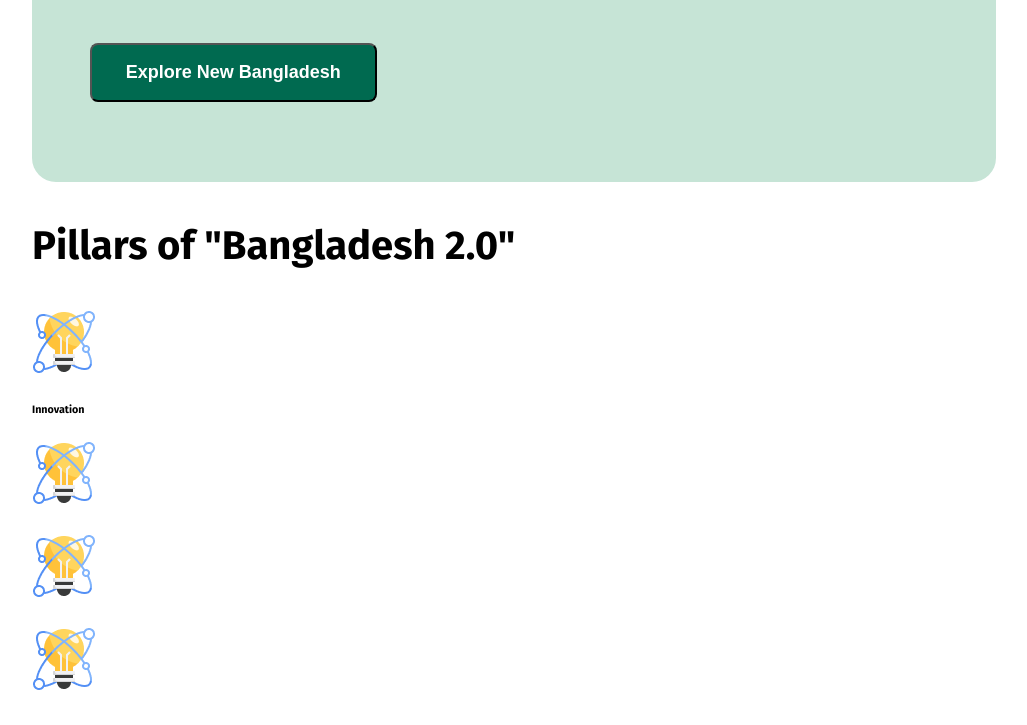
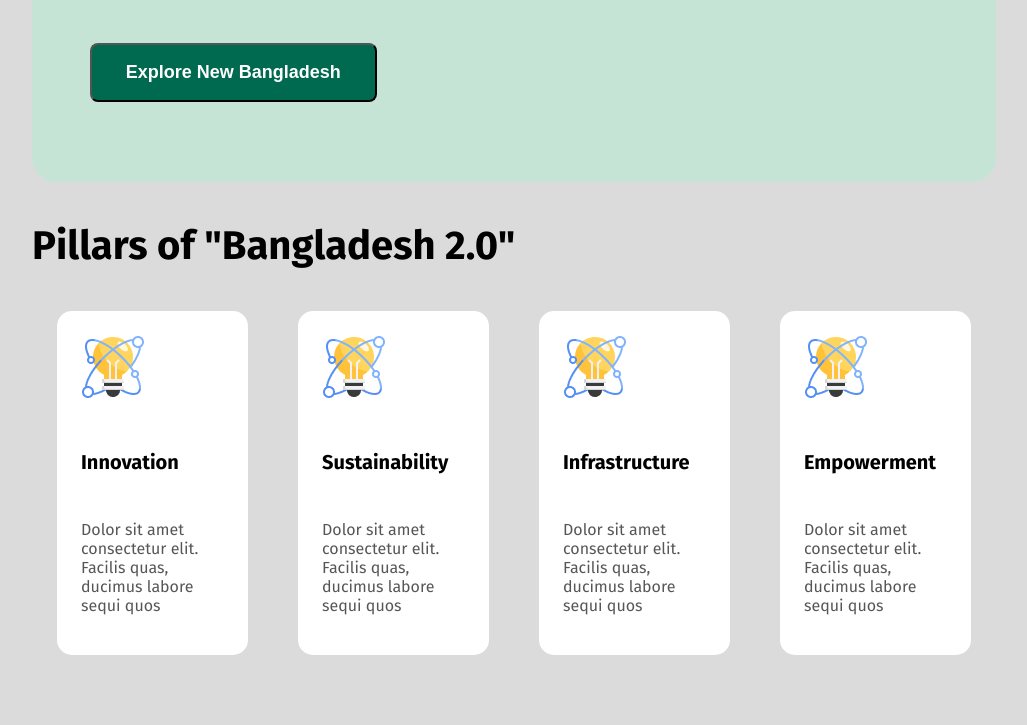
Before and after one commit to rahat331/Assignment-01, a plain HTML site: page index.html in a window 1280 px wide. Shown: the part 783-1508 px from the top of the page, without its empty margins (126-1153 px from the left). After the commit the page ends 1469 px from the top, so only its background shows below. Drawn offline with Linux system fonts and the light colour scheme.

Commit message:
fast section done

```diff
--- a/index.html
+++ b/index.html
@@ -38,30 +38,30 @@
     <section class="pillars">
       <h3 class="pillars-title">Pillars of "Bangladesh 2.0"</h3>
 
-      <div>
+      <div class="pillars-card">
 
-        <div>
+        <div class="cards">
           <img src="./assets/card-icon.png" alt="">
-          <h6>Innovation</h6>
-          <p></p>
+          <h6 class="cards-title">Innovation</h6>
+          <p class="cards-p">Dolor sit amet consectetur elit. Facilis quas, ducimus labore sequi quos </p>
         </div>
 
-        <div>
+        <div class="cards">
           <img src="./assets/card-icon.png" alt="">
-          <h6></h6>
-          <p></p>
+          <h6  class="cards-title">Sustainability</h6>
+          <p class="cards-p">Dolor sit amet consectetur elit. Facilis quas, ducimus labore sequi quos </p>
         </div>
 
-        <div>
+        <div class="cards">
           <img src="./assets/card-icon.png" alt="">
-          <h6></h6>
-          <p></p>
+          <h6  class="cards-title">Infrastructure</h6>
+          <p class="cards-p">Dolor sit amet consectetur elit. Facilis quas, ducimus labore sequi quos </p>
         </div>
 
-        <div>
+        <div class="cards">
           <img src="./assets/card-icon.png" alt="">
-          <h6></h6>
-          <p></p>
+          <h6  class="cards-title">Empowerment</h6>
+          <p class="cards-p">Dolor sit amet consectetur elit. Facilis quas, ducimus labore sequi quos </p>
         </div>
 
       </div>
--- a/styles/style.css
+++ b/styles/style.css
@@ -1,6 +1,10 @@
 .fira-sans-thin {
   font-family: "Fira Sans", serif;
 
+}
+
+body{
+  background-color: rgba(14, 14, 14, 0.15);;
 }
 
 
@@ -75,3 +79,32 @@ padding: 17px 34px 17px 34px;
   font-weight: 700;
 
 }
+
+.pillars-card{
+  display: flex;
+  justify-content: space-between;
+}
+
+.cards{
+  width: 302px;
+  padding: 24px;
+  box-sizing: border-box;
+  border: 1px solid rgba(14, 14, 14, 0.15);
+  border-radius: 16px;
+  background: rgb(255, 255, 255);
+  margin: 0px 24px;
+}
+
+.cards-title{
+  font-size: 20px;
+font-weight: 700;
+}
+
+
+.cards-p{
+  font-size: 16px;
+font-weight: 400;
+color: rgba(14, 14, 14, 0.7);
+}
+
+/* fast section end */
```
